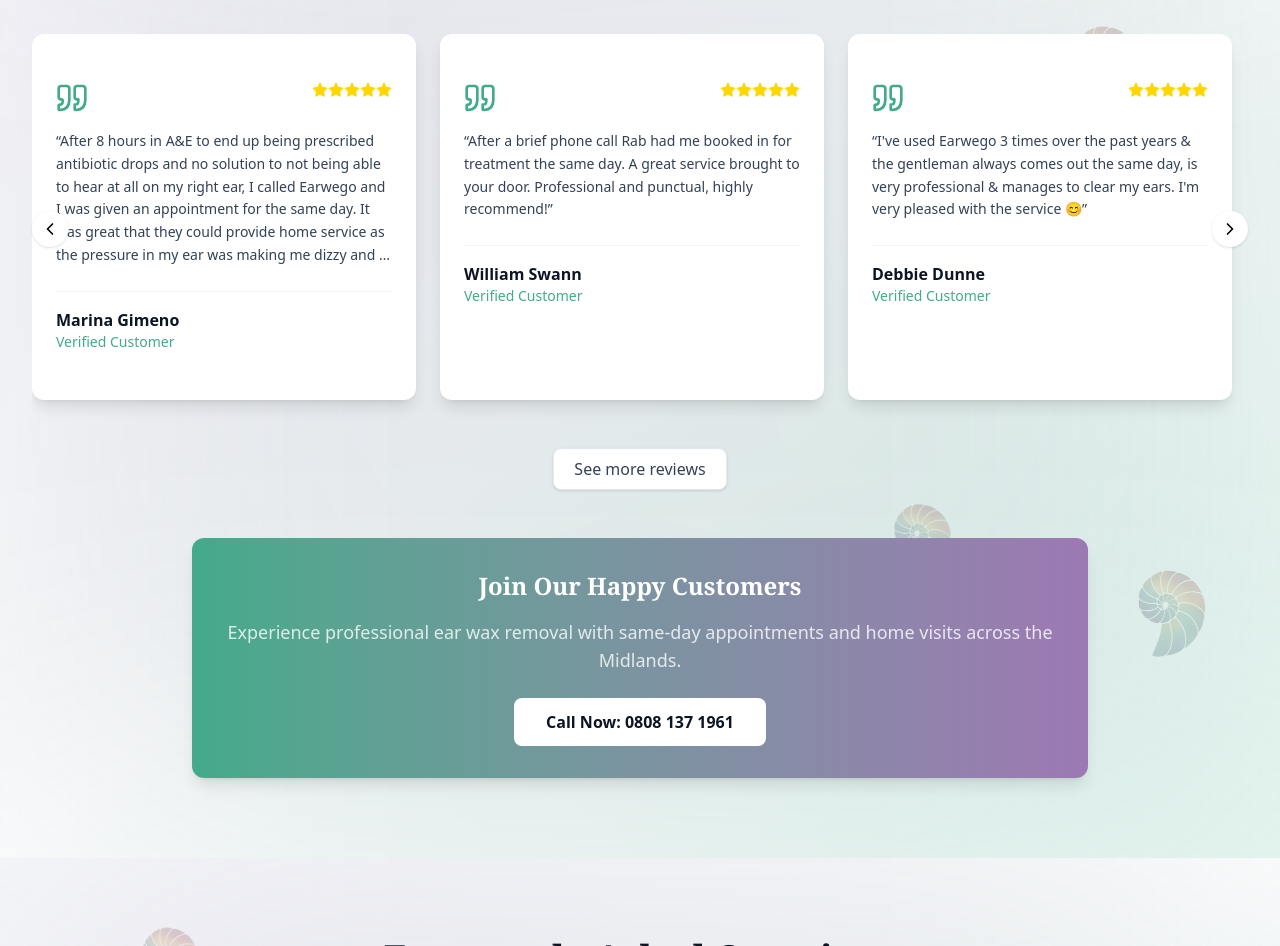
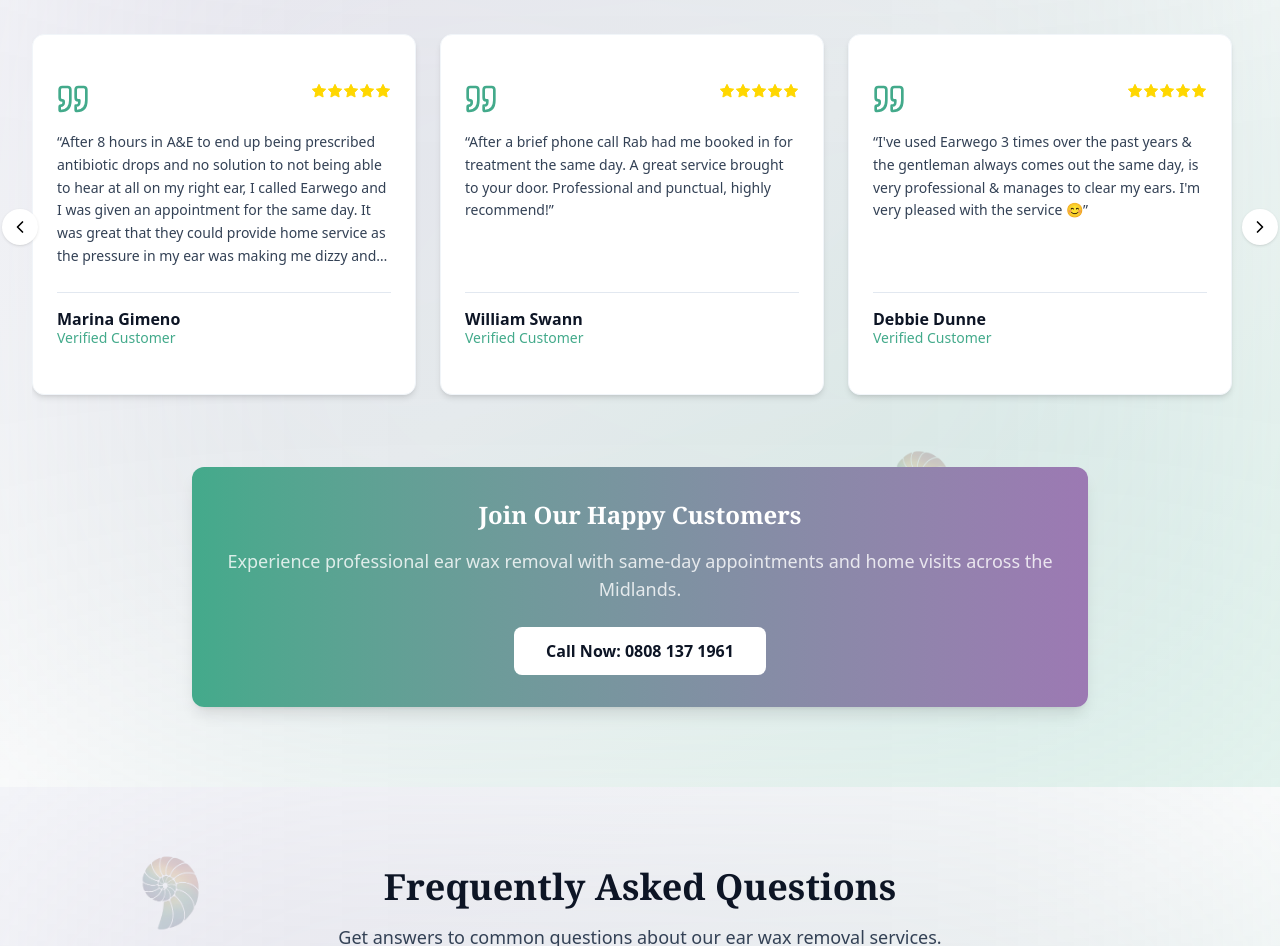
Before and after one commit to shandiru/earwego, a React (Vite) app: page / in a window 1280 px wide. Shown: the part 3720-4666 px from the top of the page. Built offline with nearby package versions, Linux system fonts and the light colour scheme.

Commit message:
fix issue

```diff
--- a/src/components/Homepage/Reviews.jsx
+++ b/src/components/Homepage/Reviews.jsx
@@ -1,9 +1,9 @@
 "use client";
-import React, { useRef, useState, useEffect } from "react";
+import React, { useRef, useEffect } from "react";
 import AOS from "aos";
 import "aos/dist/aos.css";
 
-const ICONS_IMG = "icons.png"; // Floating icons background
+const ICONS_IMG = "icons.png";
 const PHONE = "0808 137 1961";
 
 const REVIEWS = [
@@ -51,18 +51,14 @@
   },
 ];
 
-function Star({ className = "w-6 h-6" }) {
+function Star({ className = "w-5 h-5" }) {
   return (
     <svg
       className={`${className} fill-[#FFD700] text-[#FFD700]`}
       xmlns="http://www.w3.org/2000/svg"
       viewBox="0 0 24 24"
-      fill="none"
       stroke="currentColor"
-      strokeWidth="2"
-      strokeLinecap="round"
-      strokeLinejoin="round"
-      aria-hidden="true"
+      strokeWidth="1.5"
     >
       <polygon points="12 2 15.09 8.26 22 9.27 17 14.14 18.18 21.02 12 17.77 5.82 21.02 7 14.14 2 9.27 8.91 8.26 12 2" />
     </svg>
@@ -80,7 +76,6 @@
       strokeWidth="2"
       strokeLinecap="round"
       strokeLinejoin="round"
-      aria-hidden="true"
     >
       <path d="M3 21c3 0 7-1 7-8V5c0-1.25-.756-2.017-2-2H4c-1.25 0-2 .75-2 1.972V11c0 1.25.75 2 2 2 1 0 1 0 1 1v1c0 1-1 2-2 2s-1 .008-1 1.031V20c0 1 0 1 1 1z" />
       <path d="M15 21c3 0 7-1 7-8V5c0-1.25-.757-2.017-2-2h-4c-1.25 0-2 .75-2 1.972V11c0 1.25.75 2 2 2h.75c0 2.25.25 4-2.75 4v3c0 1 0 1 1 1z" />
@@ -91,12 +86,11 @@
 function ReviewCard({ review, idx }) {
   return (
     <div
-      data-slot="card"
-      className="text-[#334155] flex flex-col gap-6 rounded-xl py-6 flex-none w-80 md:w-96 bg-white border-0 shadow-lg hover:shadow-xl transition-all duration-300 snap-start"
+      className="flex flex-col justify-between text-[#334155] rounded-xl py-6 flex-none w-80 md:w-96 bg-white shadow-md hover:shadow-lg transition-all duration-300 snap-start border border-slate-100"
       data-aos="fade-up"
       data-aos-delay={idx * 150}
     >
-      <div data-slot="card-content" className="p-6 h-full">
+      <div className="p-6 flex flex-col flex-grow">
         <div className="flex items-start justify-between mb-4">
           <QuoteIcon />
           <div className="flex ml-2">
@@ -106,13 +100,13 @@
           </div>
         </div>
 
-        <p className="text-[#334155] mb-6 leading-relaxed text-sm line-clamp-6">
+        <p className="text-[#334155] mb-6 leading-relaxed text-sm line-clamp-6 flex-grow">
           {review.text}
         </p>
 
-        <div className="mt-auto pt-4 border-t border-slate-100">
-          <p className="font-semibold text-[#0D1525] text-base">{review.name}</p>
-          <p className="text-sm text-[#43AA8B] font-medium">{review.role}</p>
+        <div className="mt-auto pt-4 border-t border-slate-200">
+          <p className="font-semibold text-[#0D1525] text-base leading-tight">{review.name}</p>
+          <p className="text-sm text-[#43AA8B] font-medium leading-tight">{review.role}</p>
         </div>
       </div>
     </div>
@@ -121,7 +115,6 @@
 
 export default function Reviews() {
   const scrollerRef = useRef(null);
-  const [showAll, setShowAll] = useState(false);
 
   useEffect(() => {
     AOS.init({ duration: 1000, once: false, mirror: true });
@@ -139,44 +132,17 @@
       id="reviews"
       className="relative py-20 bg-gradient-to-br from-[#F8FAFC] via-white to-[#EAF7F3] overflow-hidden"
     >
-      {/* === Floating Background Icons === */}
+      {/* Floating Background Icons */}
       <div className="absolute inset-0 pointer-events-none opacity-25">
-        <img
-          src={ICONS_IMG}
-          alt="Decorative Icons"
-          className="absolute top-[8%] left-[10%] w-16 sm:w-20 animate-float-slow"
-        />
-        <img
-          src={ICONS_IMG}
-          alt="Decorative Icons"
-          className="absolute top-[35%] left-[35%] w-20 sm:w-24 animate-float-fast"
-        />
-        <img
-          src={ICONS_IMG}
-          alt="Decorative Icons"
-          className="absolute bottom-[25%] right-[25%] w-16 sm:w-20 animate-float-medium"
-        />
-        <img
-          src={ICONS_IMG}
-          alt="Decorative Icons"
-          className="absolute bottom-[10%] left-[30%] w-16 sm:w-20 animate-float-slow"
-        />
-        <img
-          src={ICONS_IMG}
-          alt="Decorative Icons"
-          className="absolute top-[25%] right-[10%] w-20 sm:w-24 animate-float-medium"
-        />
-        <img
-          src={ICONS_IMG}
-          alt="Decorative Icons"
-          className="absolute bottom-[15%] right-[5%] w-20 sm:w-24 animate-float-fast"
-        />
+        <img src={ICONS_IMG} alt="Decor" className="absolute top-[8%] left-[10%] w-16 sm:w-20 animate-float-slow" />
+        <img src={ICONS_IMG} alt="Decor" className="absolute top-[35%] left-[35%] w-20 sm:w-24 animate-float-fast" />
+        <img src={ICONS_IMG} alt="Decor" className="absolute bottom-[25%] right-[25%] w-16 sm:w-20 animate-float-medium" />
       </div>
 
-      {/* === Soft Gradient Glow === */}
-      <div className="absolute inset-0 bg-gradient-to-br from-[#9C79B3]/20 to-[#43AA8B]/20 blur-[160px]"></div>
+      {/* Gradient Glow */}
+      <div className="absolute inset-0 bg-gradient-to-br from-[#9C79B3]/20 to-[#43AA8B]/20 blur-[160px]" />
 
-      {/* === Content === */}
+      {/* Content */}
       <div className="relative z-10 max-w-7xl mx-auto px-4 sm:px-6 lg:px-8">
         {/* Header */}
         <div className="text-center mb-16" data-aos="fade-up">
@@ -187,44 +153,31 @@
             Real reviews from real customers across the Midlands
           </p>
 
-          <div
-            className="flex justify-center items-center"
-            data-aos="zoom-in"
-            data-aos-delay="200"
-          >
+          <div className="flex justify-center items-center" data-aos="zoom-in" data-aos-delay="200">
             <div className="flex">
-              {Array.from({ length: 5 }).map((_, i) => (
-                <Star key={i} />
-              ))}
+              {Array.from({ length: 5 }).map((_, i) => <Star key={i} />)}
             </div>
-            <span className="ml-3 text-lg font-semibold text-[#0D1525]">
-              5.0 out of 5
-            </span>
+            <span className="ml-3 text-lg font-semibold text-[#0D1525]">5.0 out of 5</span>
             <span className="ml-2 text-[#334155]">• 7 reviews</span>
           </div>
         </div>
 
-        {/* Scroller */}
+        {/* Scroller - All reviews now show here */}
         <div className="relative" data-aos="fade-up" data-aos-delay="300">
           {/* Left Arrow */}
           <button
+            onClick={() => scrollByWidth(-1)}
+            className="hidden md:flex absolute left-[-30px] top-1/2 -translate-y-1/2 z-10 rounded-full bg-white shadow p-2 hover:shadow-md"
             aria-label="Scroll left"
-            onClick={() => scrollByWidth(-1)}
-            className="hidden md:flex absolute left-0 top-1/2 -translate-y-1/2 z-10 rounded-full bg-white shadow p-2 hover:shadow-md"
           >
             <svg className="w-5 h-5" viewBox="0 0 24 24" fill="none" stroke="currentColor">
-              <path
-                d="M15 18l-6-6 6-6"
-                strokeWidth="2"
-                strokeLinecap="round"
-                strokeLinejoin="round"
-              />
+              <path d="M15 18l-6-6 6-6" strokeWidth="2" strokeLinecap="round" strokeLinejoin="round" />
             </svg>
           </button>
 
           <div
             ref={scrollerRef}
-            className="flex overflow-x-auto gap-6 pb-6 scrollbar-hide snap-x snap-mandatory"
+            className="flex overflow-x-auto gap-6 pb-6 px-2 scrollbar-hide snap-x snap-mandatory scroll-smooth"
           >
             {REVIEWS.map((r, idx) => (
               <ReviewCard key={idx} review={r} idx={idx} />
@@ -233,75 +186,15 @@
 
           {/* Right Arrow */}
           <button
+            onClick={() => scrollByWidth(1)}
+            className="hidden md:flex absolute right-[-30px] top-1/2 -translate-y-1/2 z-10 rounded-full bg-white shadow p-2 hover:shadow-md"
             aria-label="Scroll right"
-            onClick={() => scrollByWidth(1)}
-            className="hidden md:flex absolute right-0 top-1/2 -translate-y-1/2 z-10 rounded-full bg-white shadow p-2 hover:shadow-md"
           >
             <svg className="w-5 h-5" viewBox="0 0 24 24" fill="none" stroke="currentColor">
-              <path
-                d="M9 18l6-6-6-6"
-                strokeWidth="2"
-                strokeLinecap="round"
-                strokeLinejoin="round"
-              />
+              <path d="M9 18l6-6-6-6" strokeWidth="2" strokeLinecap="round" strokeLinejoin="round" />
             </svg>
           </button>
-
-          {/* Mobile Hint */}
-          {!showAll && (
-            <div
-              className="flex justify-center mt-2 md:hidden"
-              data-aos="fade-up"
-              data-aos-delay="400"
-            >
-              <p className="text-sm text-[#334155] bg-white px-4 py-2 rounded-full shadow-sm">
-                ← Scroll to see more reviews →
-              </p>
-            </div>
-          )}
         </div>
-
-        {/* Toggle Grid View */}
-        <div
-          className="flex justify-center mt-6"
-          data-aos="fade-up"
-          data-aos-delay="500"
-        >
-          <button
-            onClick={() => setShowAll((v) => !v)}
-            className="px-5 py-2 rounded-lg bg-white shadow hover:shadow-md text-[#334155] border border-slate-200"
-          >
-            {showAll ? "Hide extra reviews" : "See more reviews"}
-          </button>
-        </div>
-
-        {/* Expanded Grid View */}
-        {showAll && (
-          <div className="mt-8 grid sm:grid-cols-2 lg:grid-cols-3 gap-6">
-            {REVIEWS.map((r, idx) => (
-              <div
-                key={`grid-${idx}`}
-                className="bg-white rounded-xl shadow p-6"
-                data-aos="fade-up"
-                data-aos-delay={idx * 150}
-              >
-                <div className="flex items-start justify-between mb-3">
-                  <QuoteIcon />
-                  <div className="flex ml-2">
-                    {Array.from({ length: 5 }).map((_, i) => (
-                      <Star key={i} className="w-4 h-4" />
-                    ))}
-                  </div>
-                </div>
-                <p className="text-[#334155] mb-4 leading-relaxed text-sm">{r.text}</p>
-                <div className="pt-4 border-t border-slate-100">
-                  <p className="font-semibold text-[#0D1525] text-base">{r.name}</p>
-                  <p className="text-sm text-[#43AA8B] font-medium">{r.role}</p>
-                </div>
-              </div>
-            ))}
-          </div>
-        )}
 
         {/* CTA Banner */}
         <div className="text-center mt-12" data-aos="fade-up" data-aos-delay="600">
@@ -321,57 +214,26 @@
         </div>
       </div>
 
-      {/* === Animations & Utilities === */}
+      {/* Animations */}
       <style jsx>{`
         @keyframes float-slow {
-          0%,
-          100% {
-            transform: translateY(0px) rotate(0deg);
-          }
-          50% {
-            transform: translateY(-10px) rotate(2deg);
-          }
+          0%, 100% { transform: translateY(0) rotate(0deg); }
+          50% { transform: translateY(-10px) rotate(2deg); }
         }
         @keyframes float-medium {
-          0%,
-          100% {
-            transform: translateY(0px) rotate(0deg);
-          }
-          50% {
-            transform: translateY(-25px) rotate(-3deg);
-          }
+          0%, 100% { transform: translateY(0) rotate(0deg); }
+          50% { transform: translateY(-25px) rotate(-3deg); }
         }
         @keyframes float-fast {
-          0%,
-          100% {
-            transform: translateY(0px) rotate(0deg);
-          }
-          50% {
-            transform: translateY(-35px) rotate(5deg);
-          }
+          0%, 100% { transform: translateY(0) rotate(0deg); }
+          50% { transform: translateY(-35px) rotate(5deg); }
         }
-        .animate-float-slow {
-          animation: float-slow 8s ease-in-out infinite;
-        }
-        .animate-float-medium {
-          animation: float-medium 6s ease-in-out infinite;
-        }
-        .animate-float-fast {
-          animation: float-fast 4.5s ease-in-out infinite;
-        }
-        .scrollbar-hide {
-          -ms-overflow-style: none;
-          scrollbar-width: none;
-        }
-        .scrollbar-hide::-webkit-scrollbar {
-          display: none;
-        }
-        .line-clamp-6 {
-          display: -webkit-box;
-          -webkit-line-clamp: 6;
-          -webkit-box-orient: vertical;
-          overflow: hidden;
-        }
+        .animate-float-slow { animation: float-slow 8s ease-in-out infinite; }
+        .animate-float-medium { animation: float-medium 6s ease-in-out infinite; }
+        .animate-float-fast { animation: float-fast 4.5s ease-in-out infinite; }
+        .scrollbar-hide { -ms-overflow-style: none; scrollbar-width: none; }
+        .scrollbar-hide::-webkit-scrollbar { display: none; }
+        .line-clamp-6 { display: -webkit-box; -webkit-line-clamp: 6; -webkit-box-orient: vertical; overflow: hidden; }
       `}</style>
     </section>
   );
```
